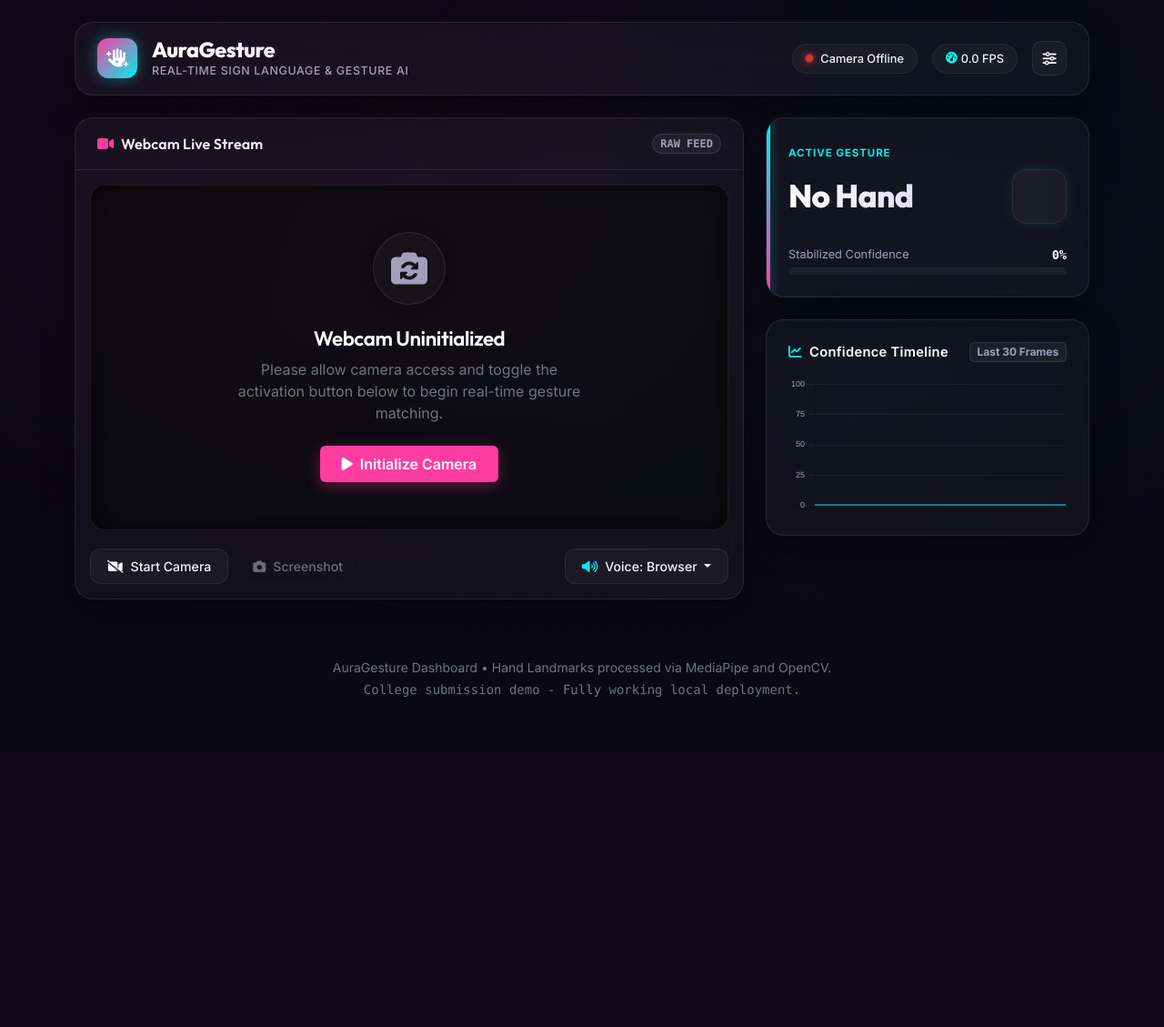
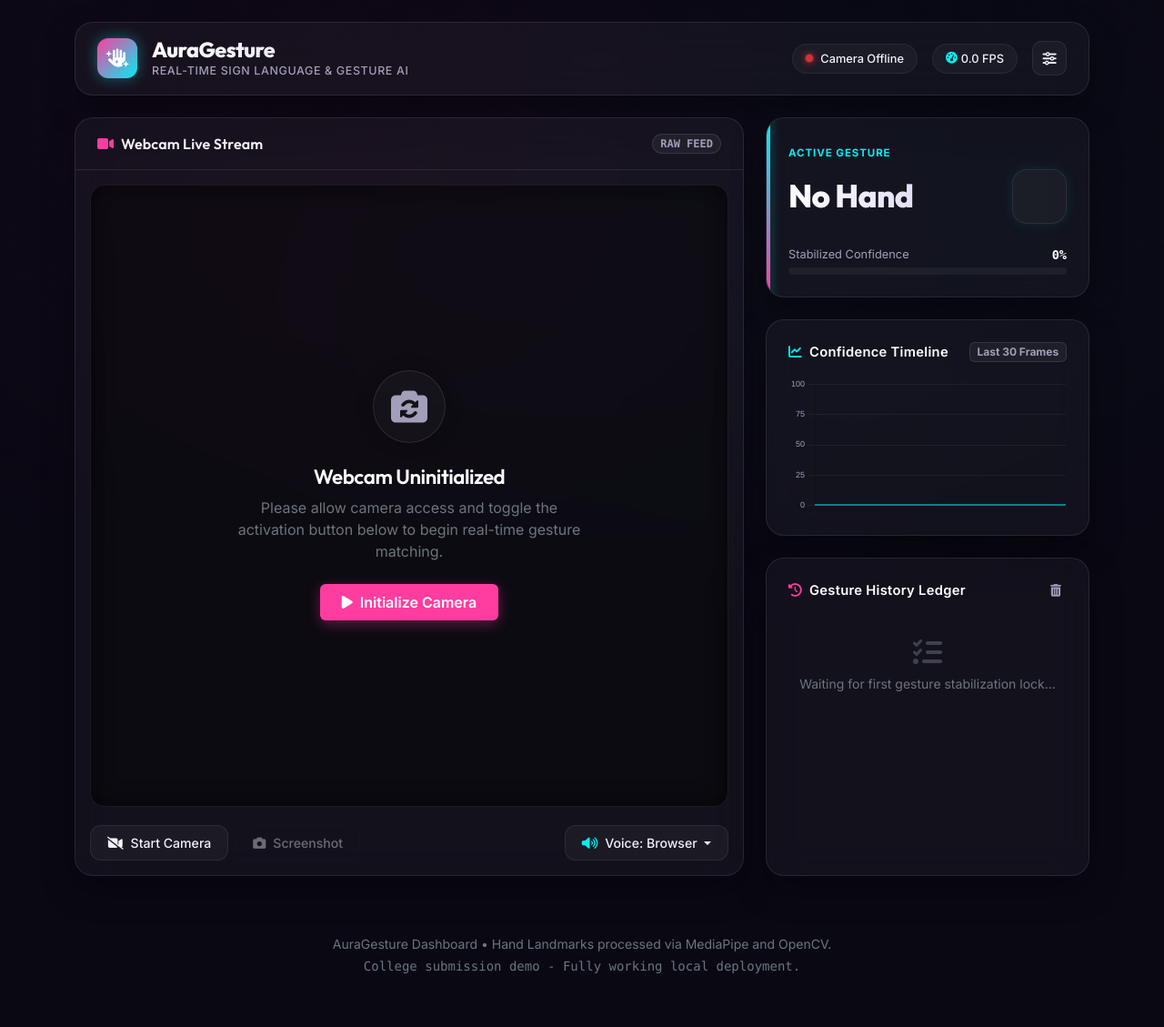
Before and after one commit to Grayshadekavi/AuraGestureDetection, a Flask app: page / in a window 1280 px wide. Shown: the whole page at 91% size. Before the commit the page ends 766 px from the top, so only its background shows below. Run offline with Flask 3, Linux system fonts and the light colour scheme; data that the repository does not hold is empty.

Commit message:
Fix: Make history ledger visible again and update script cache-buster version to 2.0.6

```diff
--- a/templates/index.html
+++ b/templates/index.html
@@ -157,8 +157,8 @@
                         </div>
                     </div>
 
-                    <!-- Gesture History Log (Hidden) -->
-                    <div class="col-12 d-none">
+                    <!-- Gesture History Log -->
+                    <div class="col-12">
                         <div class="glass-card p-4 d-flex flex-column h-350">
                             <div class="d-flex justify-content-between align-items-center mb-3">
                                 <span class="panel-sub-title"><i class="fa-solid fa-clock-rotate-left text-magenta me-2"></i>Gesture History Ledger</span>
@@ -253,6 +253,6 @@
     <script src="https://cdn.jsdelivr.net/npm/chart.js"></script>
 
     <!-- Custom Application Javascript -->
-    <script src="/static/js/app.js?v=2.0.5"></script>
+    <script src="/static/js/app.js?v=2.0.6"></script>
 </body>
 </html>
```
